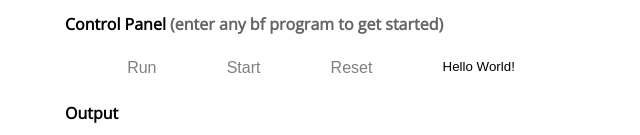
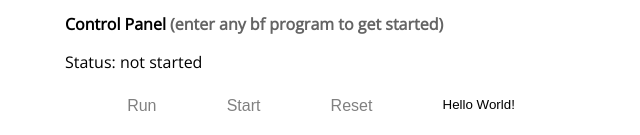
Before and after one commit to PIG208/react-brainfucked, a React (Create React App) app: page / in a window 1280 px wide. Shown: the part 330-465 px from the top of the page, without its empty margins (319-959 px from the left). Built offline with nearby package versions, Linux system fonts and the light colour scheme.

Commit message:
Display program state

```diff
--- a/src/components/ControlPanel.tsx
+++ b/src/components/ControlPanel.tsx
@@ -20,14 +20,26 @@ const ControlPanel = ({ programState, setCode, dispatch }: ControlPanelProps) =>
           <span className="note">(enter any bf program to get started)</span>
         )}
       </h2>
+      <p>
+        Status:{" "}
+        {!isStarted(programState)
+          ? "not started"
+          : isEnded(programState)
+          ? "ended"
+          : programState.blocked
+          ? "blocked (input required)"
+          : "running"}
+      </p>
       <ul className="panel">
         <li>
           <button
             className="btn"
             onClick={() => dispatch({ type: "run" })}
-            disabled={programState.program.length === 0}
+            disabled={
+              programState.program.length === 0 || isEnded(programState) || programState.blocked
+            }
           >
-            Run
+            {isStarted(programState) ? "Continue" : "Run"}
           </button>
         </li>
         <li>
@@ -36,9 +48,7 @@ const ControlPanel = ({ programState, setCode, dispatch }: ControlPanelProps) =>
             onClick={() => dispatch({ type: "next" })}
             disabled={isEnded(programState) || programState.blocked}
           >
-            {isStarted(programState)
-              ? `Step${programState.blocked ? " (input required)" : ""}`
-              : "Start"}
+            {isStarted(programState) ? "Step" : "Start"}
           </button>
         </li>
         <li>
```
